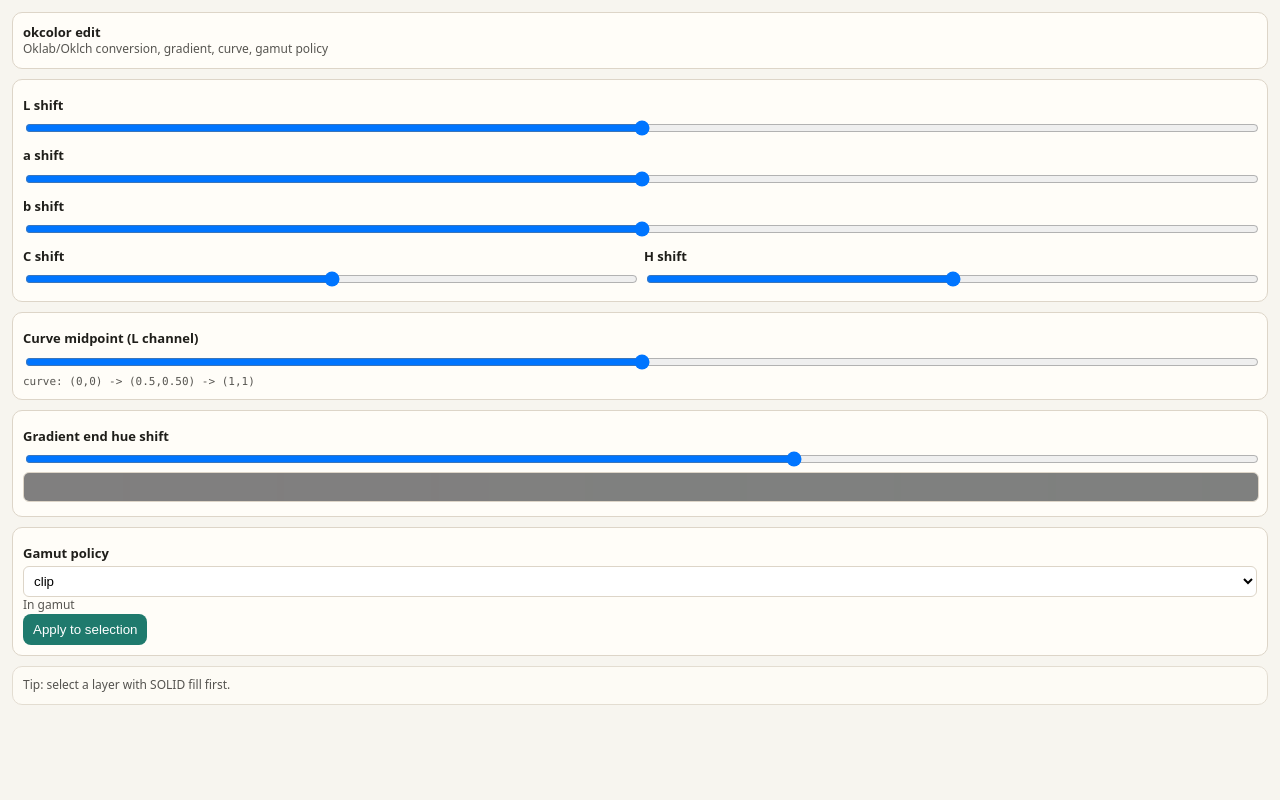
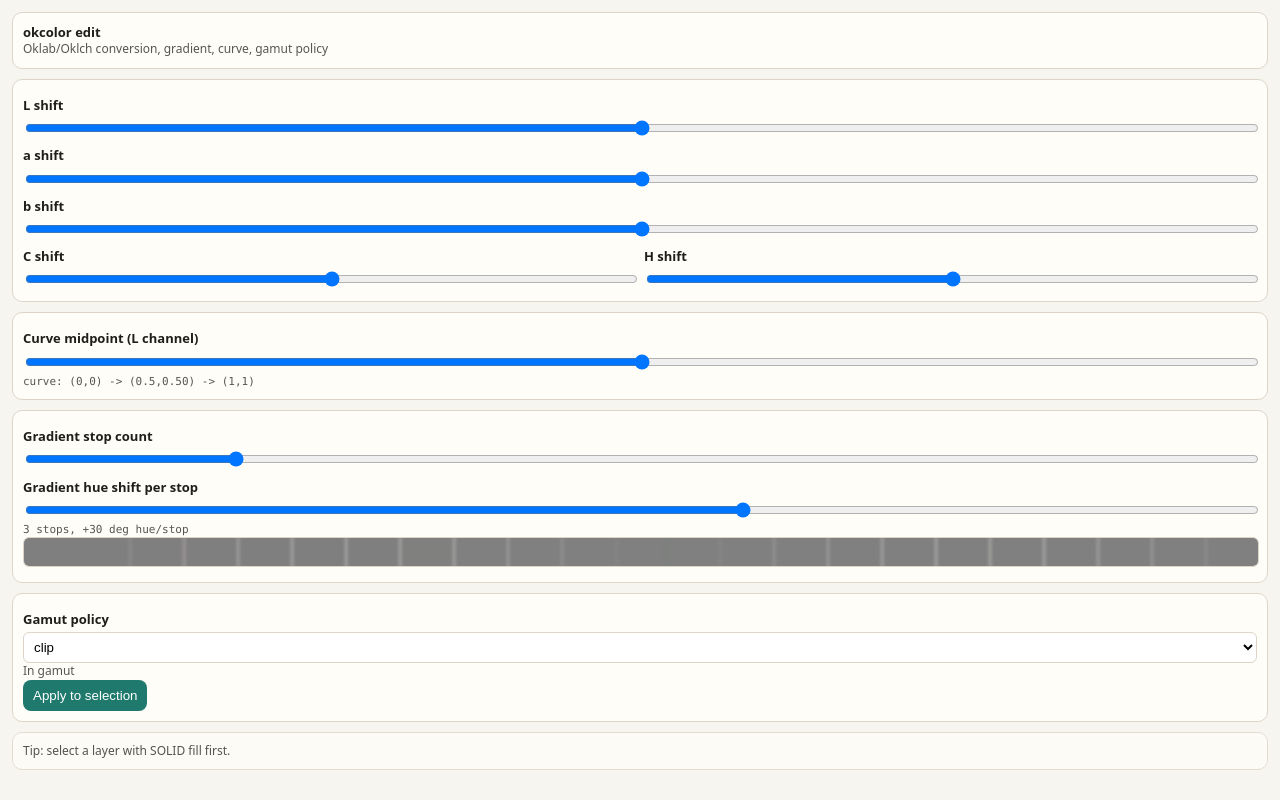
Before and after one commit to BIAsia/okcolor-editor, a website: page ui/index.html in a window 1280 px wide. Drawn offline with Linux system fonts and the light colour scheme; files whose address does not match are found by name.

Commit message:
feat: add multi-stop oklch gradient preview controls

```diff
--- a/src/color.ts
+++ b/src/color.ts
@@ -181,3 +181,21 @@ export function gradientRamp(start: RGB, end: RGB, steps: number): RGB[] {
   }
   return out;
 }
+
+export function gradientRampMulti(stops: RGB[], stepsPerSegment: number): RGB[] {
+  const validStops = stops.filter(Boolean);
+  if (validStops.length < 2) return validStops;
+
+  const segSteps = Math.max(2, Math.floor(stepsPerSegment));
+  const out: RGB[] = [];
+
+  for (let i = 0; i < validStops.length - 1; i++) {
+    const seg = gradientRamp(validStops[i], validStops[i + 1], segSteps);
+    for (let j = 0; j < seg.length; j++) {
+      if (i > 0 && j === 0) continue;
+      out.push(seg[j]);
+    }
+  }
+
+  return out;
+}
--- a/ui/index.html
+++ b/ui/index.html
@@ -43,8 +43,11 @@
     </div>
 
     <div class="panel">
-      <label>Gradient end hue shift</label>
-      <input id="gradHue" type="range" min="-180" max="180" step="1" value="45" />
+      <label>Gradient stop count</label>
+      <input id="gradStops" type="range" min="2" max="8" step="1" value="3" />
+      <label>Gradient hue shift per stop</label>
+      <input id="gradHue" type="range" min="-180" max="180" step="1" value="30" />
+      <div class="small mono" id="gradHint">3 stops, +30° hue/stop</div>
       <canvas id="gradPreview" width="320" height="28"></canvas>
     </div>
 
--- a/ui/ui.ts
+++ b/ui/ui.ts
@@ -2,7 +2,7 @@ import {
   adjustInOklab,
   adjustInOklch,
   applyLabCurves,
-  gradientRamp,
+  gradientRampMulti,
   oklabToRgb,
   rgbToOklab,
   enforceGamut,
@@ -18,7 +18,9 @@ const c = byId<HTMLInputElement>("c");
 const h = byId<HTMLInputElement>("h");
 const curveMid = byId<HTMLInputElement>("curveMid");
 const curveHint = byId<HTMLDivElement>("curveHint");
+const gradStops = byId<HTMLInputElement>("gradStops");
 const gradHue = byId<HTMLInputElement>("gradHue");
+const gradHint = byId<HTMLDivElement>("gradHint");
 const gradPreview = byId<HTMLCanvasElement>("gradPreview");
 const gamutPolicy = byId<HTMLSelectElement>("gamutPolicy");
 const gamutStatus = byId<HTMLDivElement>("gamutStatus");
@@ -58,11 +60,19 @@ function renderGradientPreview(): void {
   const ctx = gradPreview.getContext("2d");
   if (!ctx) return;
 
+  const stopCount = Math.max(2, Math.floor(Number(gradStops.value)));
+  const huePerStop = Number(gradHue.value);
   const start = computeEditedColor().rgb;
-  const end = adjustInOklch(start, { h: Number(gradHue.value) });
-  const ramp = gradientRamp(start, end, 24);
-  const step = gradPreview.width / ramp.length;
 
+  const stops: RGB[] = [];
+  for (let i = 0; i < stopCount; i++) {
+    stops.push(adjustInOklch(start, { h: huePerStop * i }));
+  }
+
+  const ramp = gradientRampMulti(stops, 12);
+  const step = gradPreview.width / Math.max(1, ramp.length);
+
+  ctx.clearRect(0, 0, gradPreview.width, gradPreview.height);
   for (let i = 0; i < ramp.length; i++) {
     const v = ramp[i];
     ctx.fillStyle = `rgb(${Math.round(v.r * 255)} ${Math.round(v.g * 255)} ${Math.round(v.b * 255)})`;
@@ -82,10 +92,11 @@ function refreshStatus(): void {
   }
 
   curveHint.textContent = `curve: (0,0) -> (0.5,${Number(curveMid.value).toFixed(2)}) -> (1,1)`;
+  gradHint.textContent = `${Math.floor(Number(gradStops.value))} stops, ${Number(gradHue.value) >= 0 ? "+" : ""}${Math.floor(Number(gradHue.value))} deg hue/stop`;
   renderGradientPreview();
 }
 
-[l, a, b, c, h, curveMid, gradHue, gamutPolicy].forEach((node) => {
+[l, a, b, c, h, curveMid, gradStops, gradHue, gamutPolicy].forEach((node) => {
   node.addEventListener("input", refreshStatus);
   node.addEventListener("change", refreshStatus);
 });
```
Also changed, not shown: dist/ui.html, dist/ui.js.
